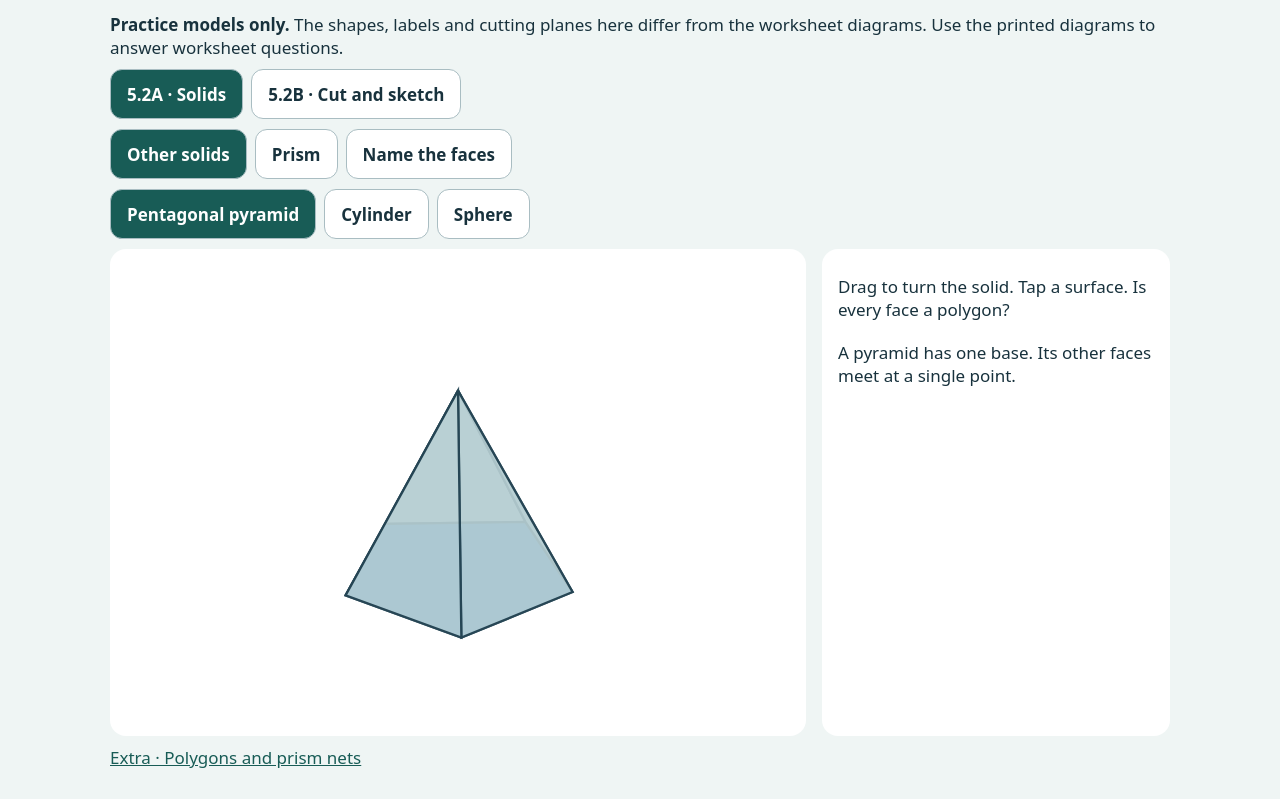
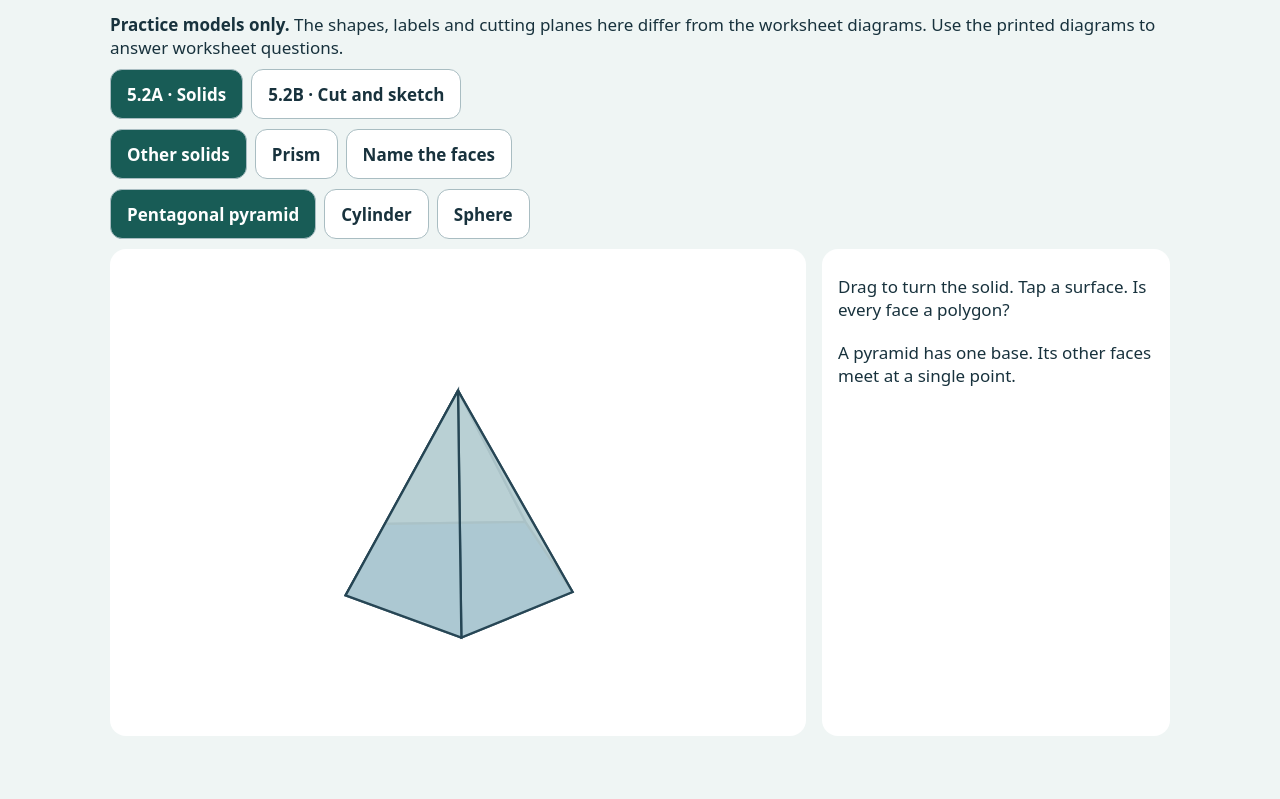
Before and after one commit to schrodingerslena/lesson_tools, a plain HTML site: page geometry/practice.html in a window 1280 px wide. Shown: the part 112-911 px from the top of the page. After the commit the page ends 868 px from the top, so only its background shows below. Drawn offline with Linux system fonts and the light colour scheme.

Commit message:
Remove the Extra entry from Solids

```diff
--- a/geometry/practice.html
+++ b/geometry/practice.html
@@ -1,5 +1,5 @@
 <!doctype html><html lang="en"><meta charset="utf-8"><meta name="viewport" content="width=device-width,initial-scale=1"><title>Geometry Lab</title>
 <style>
 *{box-sizing:border-box}body{margin:0;background:#eff5f4;color:#18323d;font:17px system-ui}main{max-width:1100px;margin:auto;padding:20px}h1{margin:0 0 16px}nav,section{display:flex;flex-wrap:wrap;gap:8px;margin:10px 0}button,a{font:inherit}button{padding:10px 16px;min-height:50px;border:1px solid #a9bdc2;border-radius:12px;background:white;color:inherit;font-weight:650}button[aria-pressed=true]{background:#185c56;color:white}button:focus-visible{outline:3px solid #a55d12}article{display:grid;grid-template-columns:minmax(0,2fr) minmax(220px,1fr);gap:16px}svg{width:100%;background:white;border-radius:16px;display:block}#model{touch-action:none;user-select:none;cursor:grab}aside{background:white;border-radius:16px;padding:16px}p{margin:10px 0}a{color:#185c56}@media(max-width:680px){article{grid-template-columns:1fr}}
-</style>
-<main><p><a href="./">← Geometry Lab</a></p><h1>Geometry Lab</h1><p><strong>Practice models only.</strong> The shapes, labels and cutting planes here differ from the worksheet diagrams. Use the printed diagrams to answer worksheet questions.</p><nav id="chapters" aria-label="Worksheet"></nav><section id="topics" aria-label="Activity"></section><p id="base-label" hidden><strong>Shape of base:</strong></p><section id="choices" aria-label="Model"></section><article><svg id="model" viewBox="0 0 600 420" aria-label="Geometry model"></svg><aside><p id="help"></p><section id="actions"></section><div id="result" aria-live="polite"></div></aside></article><p id="extra-link"><a href="extra.html">Extra · Polygons and prism nets</a></p></main><script src="practice-models.js?v=game-ball-seams"></script></html>
+#extra-link{display:none}</style>
+<main><p><a href="./">← Geometry Lab</a></p><h1>Geometry Lab</h1><p><strong>Practice models only.</strong> The shapes, labels and cutting planes here differ from the worksheet diagrams. Use the printed diagrams to answer worksheet questions.</p><nav id="chapters" aria-label="Worksheet"></nav><section id="topics" aria-label="Activity"></section><p id="base-label" hidden><strong>Shape of base:</strong></p><section id="choices" aria-label="Model"></section><article><svg id="model" viewBox="0 0 600 420" aria-label="Geometry model"></svg><aside><p id="help"></p><section id="actions"></section><div id="result" aria-live="polite"></div></aside></article><p id="extra-link" hidden></p></main><script src="practice-models.js?v=game-ball-seams"></script></html>
```
